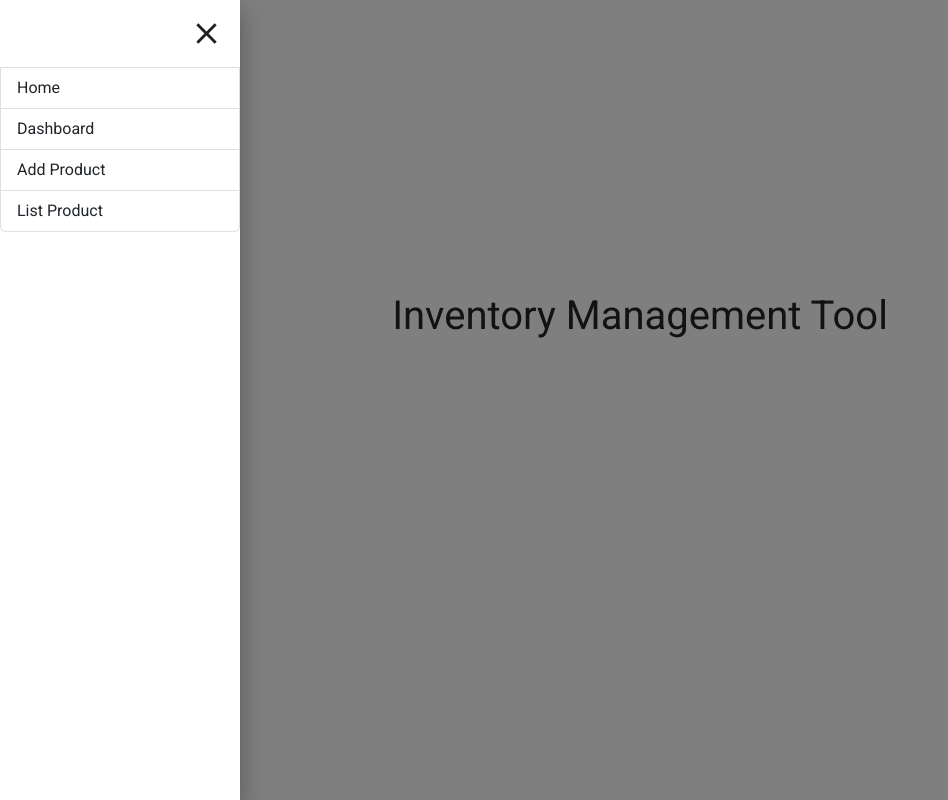
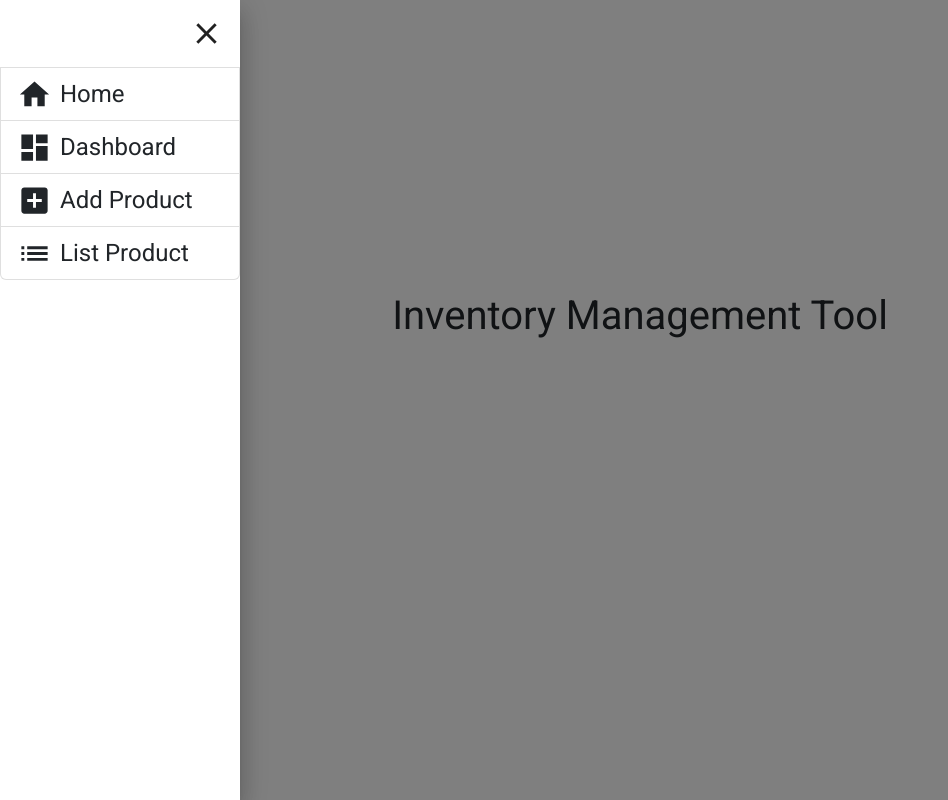
Before and after one commit to peekeah/inventory-management-frontend, a React (Create React App) app: page / in a window 1280 px wide. Both pictures are taken after a click on the icon 32 px from the left and 29 px from the top of the page. Shown: the whole page, without its empty margins (0-948 px from the left). Built offline with nearby package versions, Linux system fonts and the light colour scheme.

Commit message:
icons added in sidebar

```diff
--- a/src/components/Sidebar.js
+++ b/src/components/Sidebar.js
@@ -4,6 +4,10 @@ import { makeStyles } from "@material-ui/core/styles";
 import MenuIcon from "@mui/icons-material/Menu";
 import CloseIcon from "@mui/icons-material/Close";
 import { useNavigate } from "react-router-dom";
+import HomeIcon from "@mui/icons-material/Home";
+import DashboardIcon from "@mui/icons-material/Dashboard";
+import ListIcon from "@mui/icons-material/List";
+import AddBoxIcon from "@mui/icons-material/AddBox";
 
 const drawerWidth = 240;
 
@@ -33,7 +37,7 @@ const Sidebar = () => {
         onClose={() => setIsDrawerOpen(false)}
         classes={{ paper: classes.drawerPaper }}
       >
-        <div className="">
+        <div>
           <div className="list-group" onClick={() => setIsDrawerOpen(false)}>
             <div className="my-3 mx-3 align-self-end">
               <CloseIcon
@@ -41,33 +45,47 @@ const Sidebar = () => {
                 onClick={() => setIsDrawerOpen(false)}
               />
             </div>
+
             <button
               type="button"
               className="list-group-item list-group-item-action"
               onClick={() => navigate("/")}
             >
-              Home
+              <div className="d-flex gap-2 align-items-center">
+                <HomeIcon fontSize="large" />
+                <div style={{ fontSize: "1.5rem" }}>Home</div>
+              </div>
             </button>
+
             <button
               type="button"
               className="list-group-item list-group-item-action"
               onClick={() => navigate("/dashboard")}
             >
-              Dashboard
+              <div className="d-flex gap-2 align-items-center">
+                <DashboardIcon fontSize="large" />
+                <div style={{ fontSize: "1.5rem" }}>Dashboard</div>
+              </div>
             </button>
             <button
               type="button"
               className="list-group-item list-group-item-action"
               onClick={() => navigate("/add-product")}
             >
-              Add Product
+              <div className="d-flex gap-2 align-items-center">
+                <AddBoxIcon fontSize="large" />
+                <div style={{ fontSize: "1.5rem" }}>Add Product</div>
+              </div>
             </button>
             <button
               type="button"
               className="list-group-item list-group-item-action"
               onClick={() => navigate("/list-products")}
             >
-              List Product
+              <div className="d-flex gap-2 align-items-center">
+                <ListIcon fontSize="large" />
+                <div style={{ fontSize: "1.5rem" }}>List Product</div>
+              </div>
             </button>
           </div>
         </div>
```
